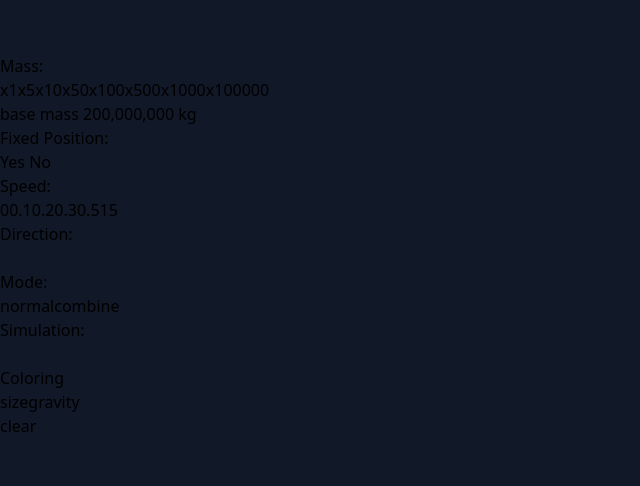
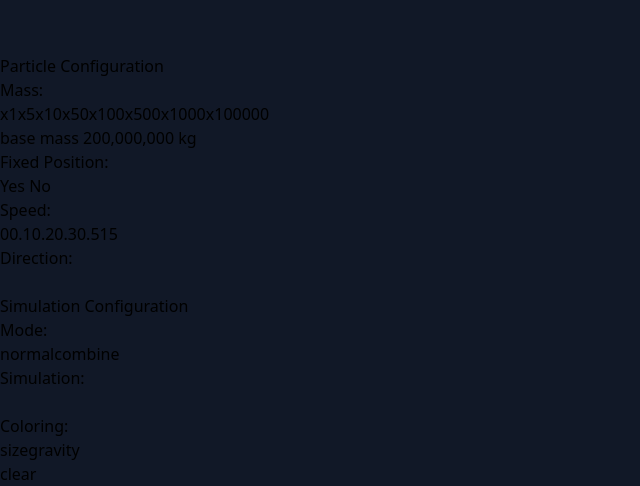
Before and after one commit to CG-Realtime-Gravity/gravity-simulation, a Svelte app: page / in a window 1280 px wide. Shown: the part 746-1232 px from the top of the page, without its empty margins (0-640 px from the left). Before the commit the page ends 1184 px from the top, so only its background shows below. Built offline with nearby package versions, Linux system fonts and the light colour scheme; some icons are missing.

Commit message:
🚧 Change config style

```diff
--- a/src/App.svelte
+++ b/src/App.svelte
@@ -90,11 +90,13 @@
 />
 
 <div
-  class="absolute flex-col bottom-5 select-none left-5 bg-white/5 hover:bg-white/90 transition-all rounded flex w-fit px-4 py-2 gap-3"
+  class="absolute flex-col bottom-5 select-none left-5 bg-white/5 hover:bg-white/90 transition-all rounded flex w-fit px-4 py-2 gap-5"
 >
+  <div class="flex-col space-y-2">
+    <h1 class="font-bold text-lg">Particle Configuration</h1>
     <div class="flex-col">
       <div class="flex gap-4">
-      <h1 class="font-bold">Mass:</h1>
+        <h2 class="font-bold">Mass:</h2>
         {#each kgMultiplierOptions as mul}
           <button
             on:click={() => {
@@ -108,8 +110,9 @@
       </div>
       <span class="text-sm">base mass {baseKg.toLocaleString('en-US')} kg</span>
     </div>
+    <div class="flex-col">
       <div class="flex gap-4">
-    <h1 class="font-bold">Fixed Position:</h1>
+        <h2 class="font-bold">Fixed Position:</h2>
         <button
           on:click={() => {
             fixedPos = true
@@ -125,8 +128,10 @@
           >No</button
         >
       </div>
+    </div>
+    <div class="flex-col">
       <div class="flex gap-4">
-      <h1 class="font-bold">Speed:</h1>
+        <h2 class="font-bold">Speed:</h2>
         {#each speedOptions as sp}
           <button
             on:click={() => {
@@ -137,8 +142,10 @@
           >
         {/each}
       </div>
+    </div>
+    <div class="flex-col">
       <div class="flex gap-4">
-      <h1 class="font-bold">Direction:</h1>
+        <h2 class="font-bold">Direction:</h2>
         {#each directions as dir}
           <button
             on:click={() => {
@@ -152,8 +159,13 @@
           </button>
         {/each}
       </div>
+    </div>
+  </div>
+  <div class="flex-col space-y-2">
+    <h1 class="font-bold text-lg">Simulation Configuration</h1>
+    <div class="flex-col">
       <div class="flex gap-4">
-    <h1 class="font-bold">Mode:</h1>
+        <h2 class="font-bold">Mode:</h2>
         {#each modes as m}
           <button
             on:click={() => {
@@ -165,8 +177,10 @@
           >
         {/each}
       </div>
+    </div>
+    <div class="flex-col">
       <div class="flex gap-4">
-    <h1 class="font-bold">Simulation:</h1>
+        <h2 class="font-bold">Simulation:</h2>
         <button
           on:click={() => {
             running = !running
@@ -180,17 +194,21 @@
           />
         </button>
       </div>
+    </div>
+    <div class="flex-col">
       <div class="flex gap-4">
-    <h1>Coloring</h1>
+        <h2 class="font-bold">Coloring:</h2>
         {#each colorModes as m}
           <button
             on:click={() => {
               colorMode = m
             }}
-        class:font-bold={m === colorMode}
-        class:underline={m === colorMode}>{m}</button
+            class={m === colorMode ? 'text-black' : 'text-black/30'}
+            >{m}</button
           >
         {/each}
       </div>
-  <button on:click={() => sim.reset()} class="flex w-content">clear</button>
     </div>
+    <button on:click={() => sim.reset()} class="flex w-content text-red-500">clear</button>
+  </div>
+</div>
```
Lines whose indentation alone changed are shown as unchanged.
